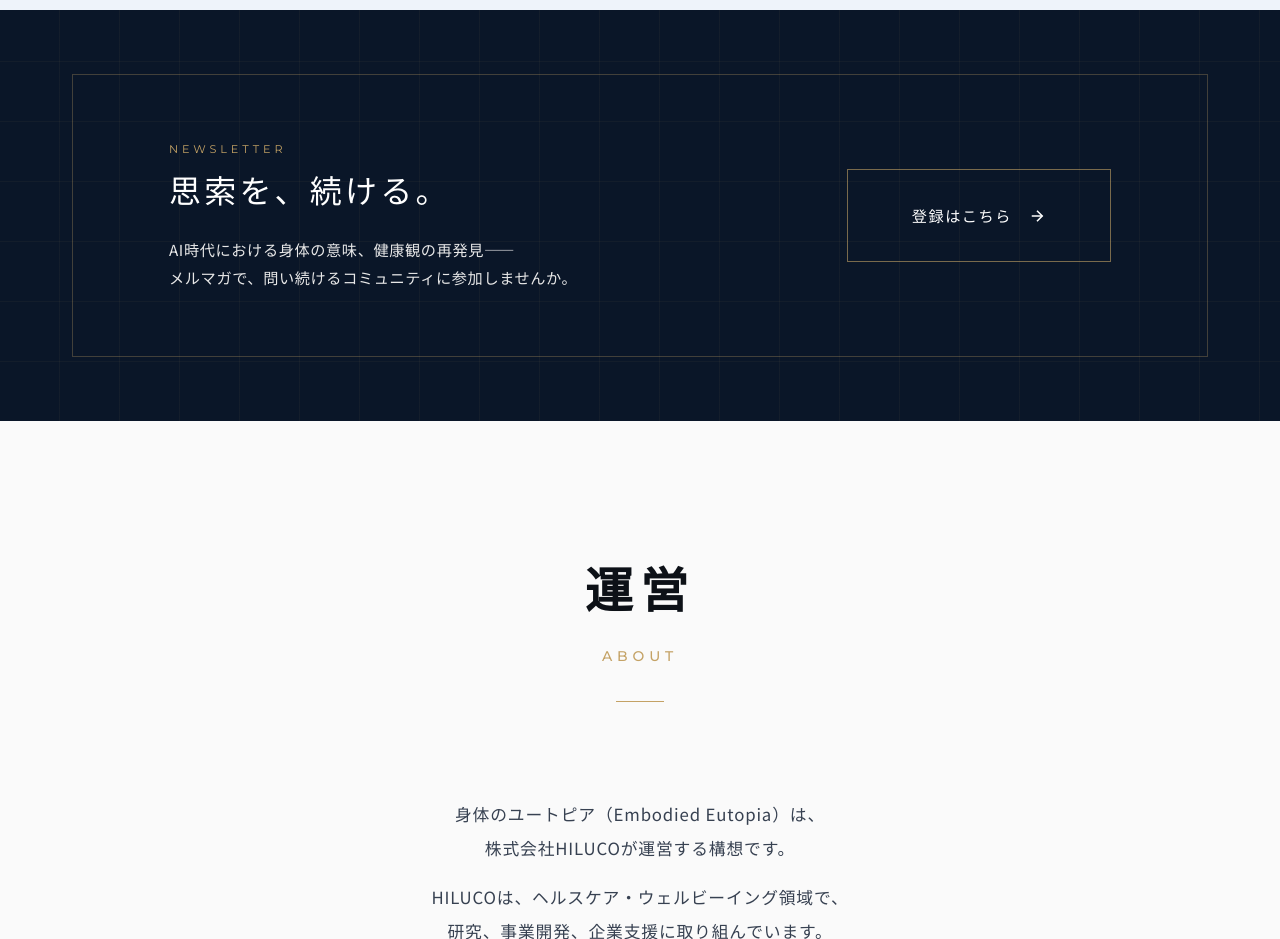
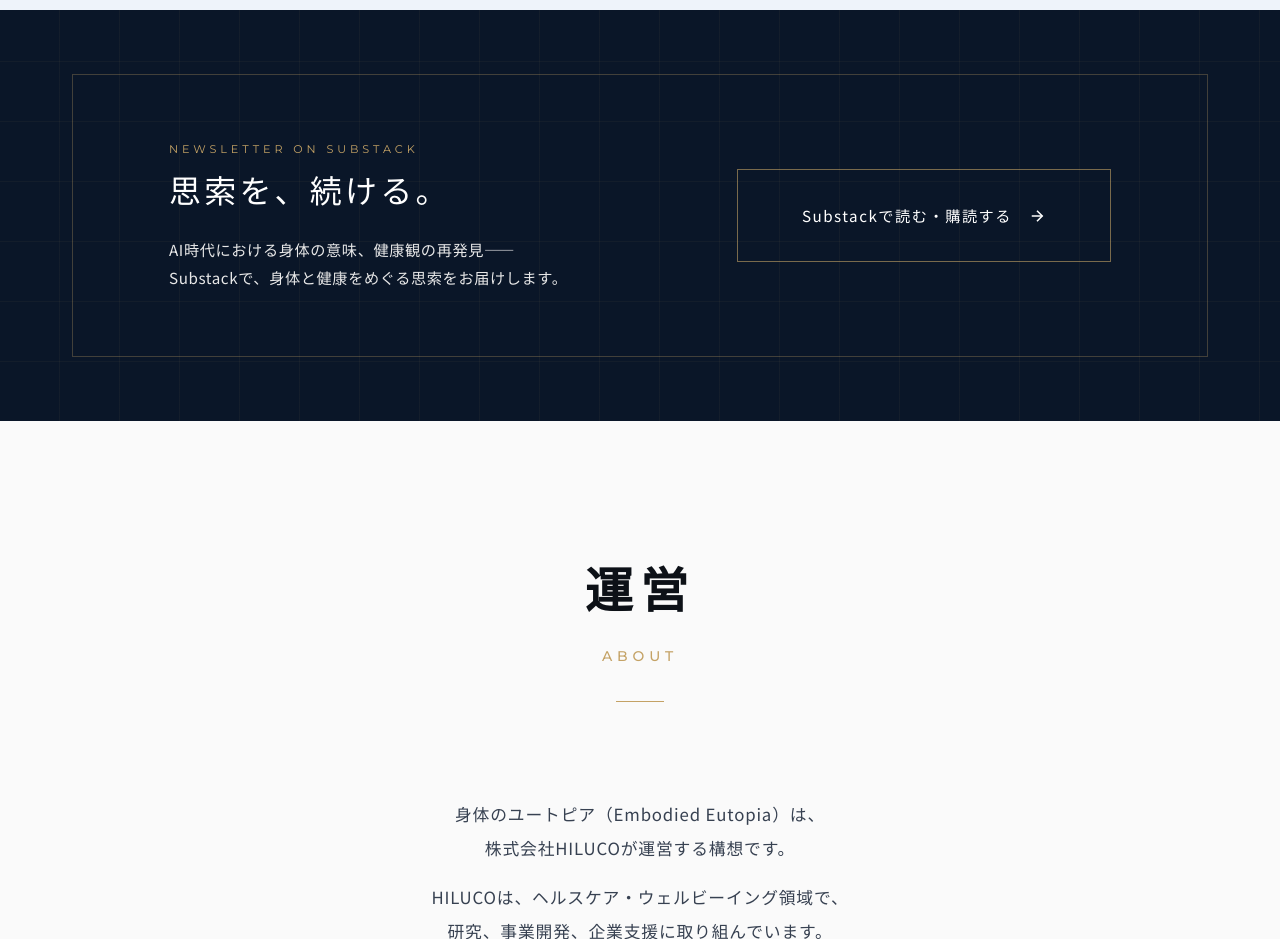
Before and after one commit to yuto-tashiro/eutopia-of-physical, a plain HTML site: page index.html in a window 1280 px wide. Shown: the part 10300-11239 px from the top of the page. Drawn offline with nearby package versions, Linux system fonts and the light colour scheme.

Commit message:
Link newsletter directly to Substack and update invitation copy

```diff
--- a/index.html
+++ b/index.html
@@ -680,22 +680,22 @@
         <div class="container">
             <div class="newsletter-banner-inner fade-in">
                 <div class="newsletter-banner-text">
-                    <p class="newsletter-banner-label">Newsletter</p>
+                    <p class="newsletter-banner-label">Newsletter on Substack</p>
                     <h2 class="newsletter-banner-title" data-lang="ja">思索を、続ける。</h2>
                     <h2 class="newsletter-banner-title" data-lang="en" style="display: none;">Keep thinking, keep moving.</h2>
-                    <p class="newsletter-banner-desc" data-lang="ja">AI時代における身体の意味、健康観の再発見——<br>メルマガで、問い続けるコミュニティに参加しませんか。</p>
-                    <p class="newsletter-banner-desc" data-lang="en" style="display: none;">The meaning of the body in the AI era, rediscovering what health truly means—<br>Join a community that keeps asking the right questions.</p>
+                    <p class="newsletter-banner-desc" data-lang="ja">AI時代における身体の意味、健康観の再発見——<br>Substackで、身体と健康をめぐる思索をお届けします。</p>
+                    <p class="newsletter-banner-desc" data-lang="en" style="display: none;">Explore the meaning of the body in the AI era and rediscover what health means.<br>Read and subscribe to our newsletter on Substack.</p>
                 </div>
                 <div class="newsletter-banner-cta">
-                    <a href="https://embodied-eutopia-lp.vercel.app/" target="_blank" rel="noopener noreferrer" class="newsletter-banner-btn" data-lang="ja">
-                        <span>登録はこちら</span>
+                    <a href="https://yutotashiro.substack.com/" target="_blank" rel="noopener noreferrer" class="newsletter-banner-btn" data-lang="ja">
+                        <span>Substackで読む・購読する</span>
                         <svg class="link-arrow" viewBox="0 0 24 24" fill="none" stroke="currentColor" stroke-width="2">
                             <path d="M5 12h14"></path>
                             <path d="m12 5 7 7-7 7"></path>
                         </svg>
                     </a>
-                    <a href="https://embodied-eutopia-lp.vercel.app/" target="_blank" rel="noopener noreferrer" class="newsletter-banner-btn" data-lang="en" style="display: none;">
-                        <span>Sign up here</span>
+                    <a href="https://yutotashiro.substack.com/" target="_blank" rel="noopener noreferrer" class="newsletter-banner-btn" data-lang="en" style="display: none;">
+                        <span>Read and subscribe on Substack</span>
                         <svg class="link-arrow" viewBox="0 0 24 24" fill="none" stroke="currentColor" stroke-width="2">
                             <path d="M5 12h14"></path>
                             <path d="m12 5 7 7-7 7"></path>
```
